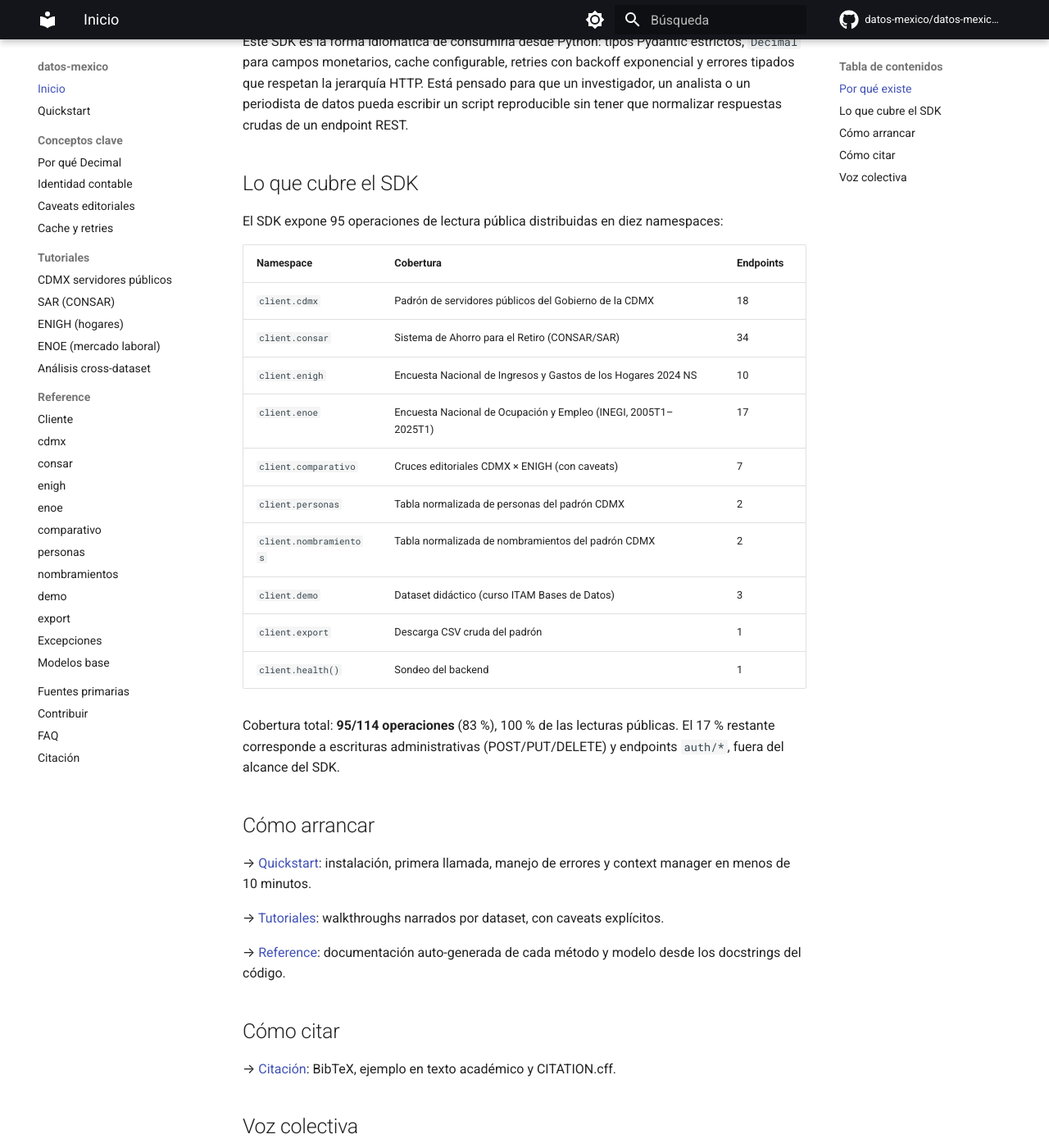
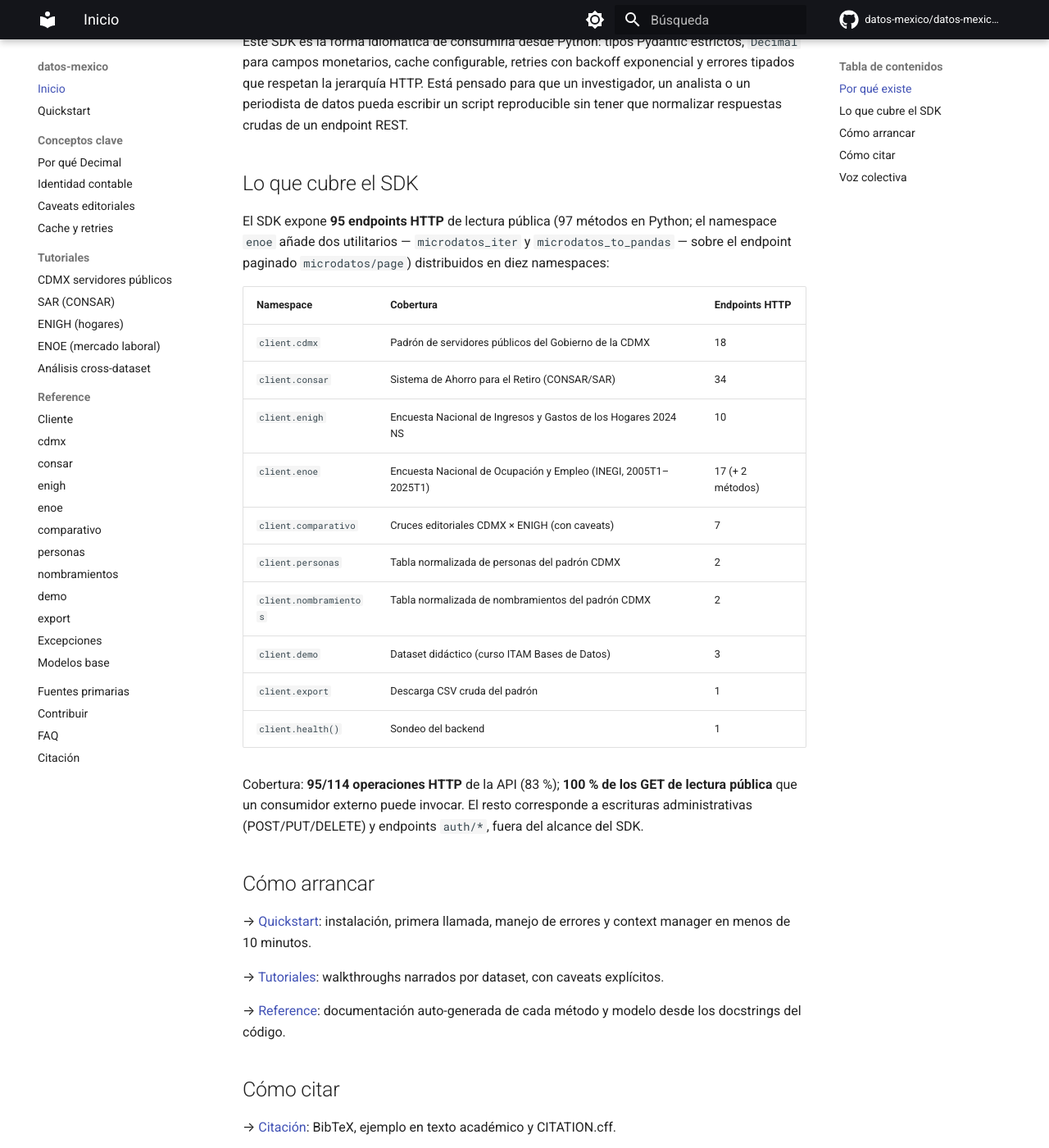
Before and after one commit to Datos-Mexico/datos-mexico-py, an MkDocs documentation site: the page built from docs/index.md, in a window 1280 px wide and 1400 px high, scrolled down 669 px. Shown: the whole window at 82% size. Built offline with MkDocs 1.6.1 and Material for MkDocs 9.7.7, drawn with Linux system fonts in a browser that asks for light colours; comment, search, counter and statistics services are not loaded.

Commit message:
docs: distinguir endpoints HTTP de métodos SDK en cobertura
La cifra de cobertura mezclaba dos conteos distintos: endpoints HTTP
de la API (lo que un usuario consume como llamada de red, lo que aparece
en /openapi.json) y métodos públicos del SDK Python (que incluye dos
wrappers de paginación y conversión a pandas sobre el endpoint
microdatos/page de ENOE).

Adopto la convención de reportar endpoints HTTP como cifra principal y
métodos SDK como aclaración donde aporta valor pedagógico. Para ENOE
en particular la distinción es explícita: 17 endpoints / 19 métodos.

Recálculo desde código y /openapi.json (no copiado del README/docs
previos):

- Endpoints HTTP cubiertos por el SDK: 95.
- Total operaciones en la API: 114 (96 GET + 9 POST + 5 PUT + 4 DELETE).
- GET in-scope (públicos, sin auth/admin/ingest): 95.
- Cobertura efectiva: 95/114 = 83.3 %, 100 % de los GET de lectura
  pública.
- Métodos SDK públicos en total: 97.
- Diferencia (métodos SDK − endpoints HTTP): 2, ambas en ENOE
  (microdatos_iter y microdatos_to_pandas, wrappers Python sobre el
  endpoint microdatos/page).

Archivos tocados para esta convención:

- docs/index.md: encabezado "Lo que cubre el SDK" con glosa de la
  distinción, columna de la tabla renombrada a "Endpoints HTTP", fila
  ENOE con "17 (+ 2 métodos)", línea de cobertura con cifras precisas.
- docs/tutoriales/enoe.md: encabezado del namespace pasa de "19
  métodos" a "17 endpoints HTTP (19 métodos en Python)" con la
  explicación de los dos utilitarios.
- docs/tutoriales/consar.md: cambia "los 34 métodos del namespace" por
  "los 34 endpoints del namespace" (no hay diferencia en CONSAR, pero
  la palabra correcta es endpoints para coherencia global).

mkdocs build --strict pasa limpio. README.md no menciona cifras
agregadas de endpoints o métodos, así que no requirió cambio.
CHANGELOG.md no se toca: las cifras históricas por release son verdad
del momento del release, no se retocan.

```diff
--- a/docs/index.md
+++ b/docs/index.md
@@ -22,14 +22,14 @@ Este SDK es la forma idiomática de consumirla desde Python: tipos Pydantic estr
 
 ## Lo que cubre el SDK
 
-El SDK expone 95 operaciones de lectura pública distribuidas en diez namespaces:
+El SDK expone **95 endpoints HTTP** de lectura pública (97 métodos en Python; el namespace `enoe` añade dos utilitarios — `microdatos_iter` y `microdatos_to_pandas` — sobre el endpoint paginado `microdatos/page`) distribuidos en diez namespaces:
 
-| Namespace | Cobertura | Endpoints |
+| Namespace | Cobertura | Endpoints HTTP |
 |---|---|---|
 | `client.cdmx` | Padrón de servidores públicos del Gobierno de la CDMX | 18 |
 | `client.consar` | Sistema de Ahorro para el Retiro (CONSAR/SAR) | 34 |
 | `client.enigh` | Encuesta Nacional de Ingresos y Gastos de los Hogares 2024 NS | 10 |
-| `client.enoe` | Encuesta Nacional de Ocupación y Empleo (INEGI, 2005T1–2025T1) | 17 |
+| `client.enoe` | Encuesta Nacional de Ocupación y Empleo (INEGI, 2005T1–2025T1) | 17 (+ 2 métodos) |
 | `client.comparativo` | Cruces editoriales CDMX × ENIGH (con caveats) | 7 |
 | `client.personas` | Tabla normalizada de personas del padrón CDMX | 2 |
 | `client.nombramientos` | Tabla normalizada de nombramientos del padrón CDMX | 2 |
@@ -37,7 +37,7 @@ El SDK expone 95 operaciones de lectura pública distribuidas en diez namespaces
 | `client.export` | Descarga CSV cruda del padrón | 1 |
 | `client.health()` | Sondeo del backend | 1 |
 
-Cobertura total: **95/114 operaciones** (83 %), 100 % de las lecturas públicas. El 17 % restante corresponde a escrituras administrativas (POST/PUT/DELETE) y endpoints `auth/*`, fuera del alcance del SDK.
+Cobertura: **95/114 operaciones HTTP** de la API (83 %); **100 % de los GET de lectura pública** que un consumidor externo puede invocar. El resto corresponde a escrituras administrativas (POST/PUT/DELETE) y endpoints `auth/*`, fuera del alcance del SDK.
 
 ## Cómo arrancar
 
```
Also changed, not shown: docs/tutoriales/consar.md (+1 -1 lines), docs/tutoriales/enoe.md (+1 -1 lines).
